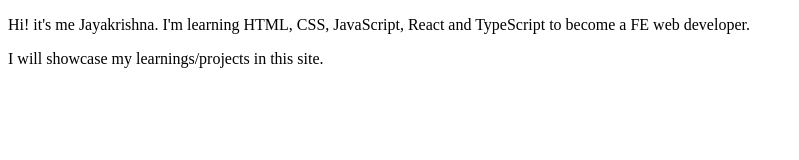
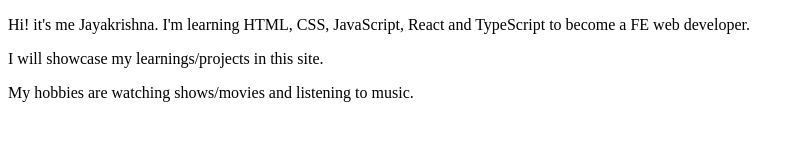
Before and after one commit to jkshenoy/student-name-site, a plain HTML site: page index.html in a window 1280 px wide. Shown: the whole page, without its empty margins (0-799 px from the left). Drawn offline with Linux system fonts and the light colour scheme.

Commit message:
Updated index.html

```diff
--- a/index.html
+++ b/index.html
@@ -12,5 +12,6 @@
       TypeScript to become a FE web developer.
     </p>
     <p>I will showcase my learnings/projects in this site.</p>
+    <p>My hobbies are watching shows/movies and listening to music.</p>
   </body>
 </html>
```
